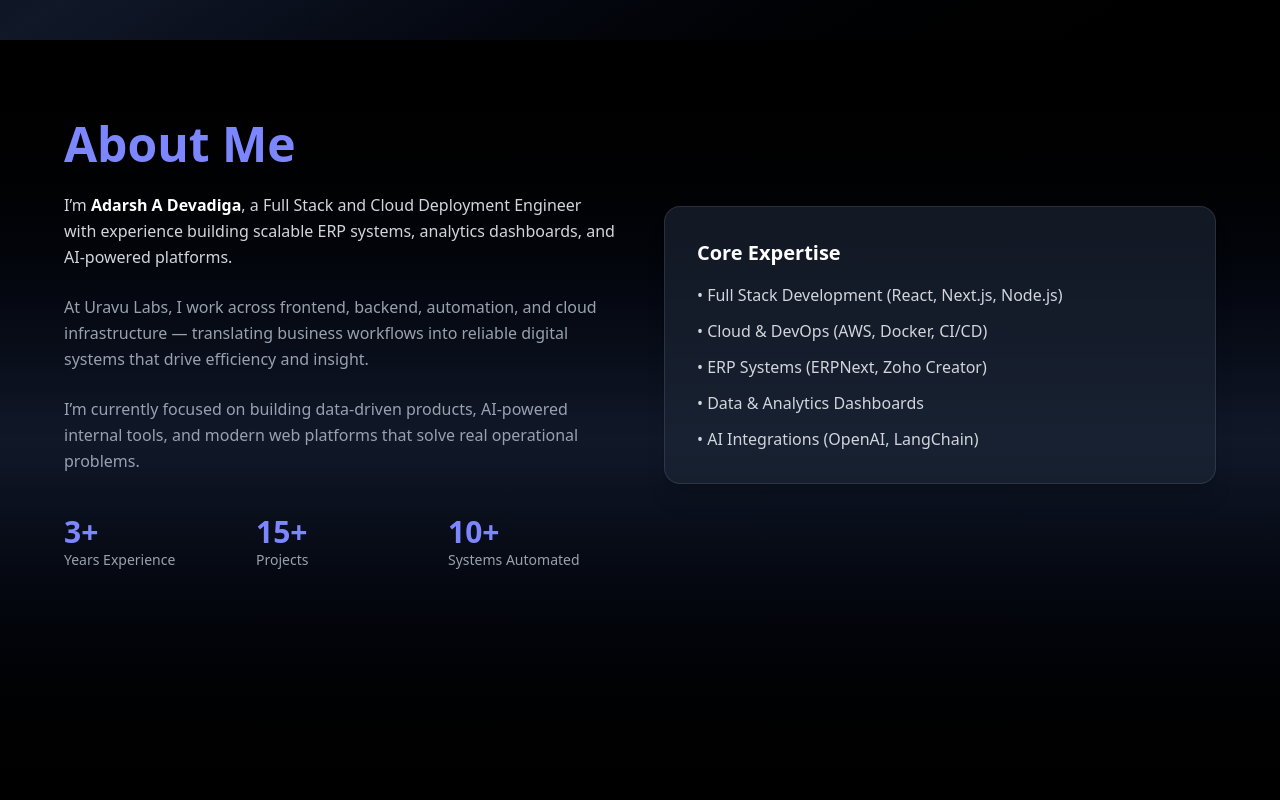
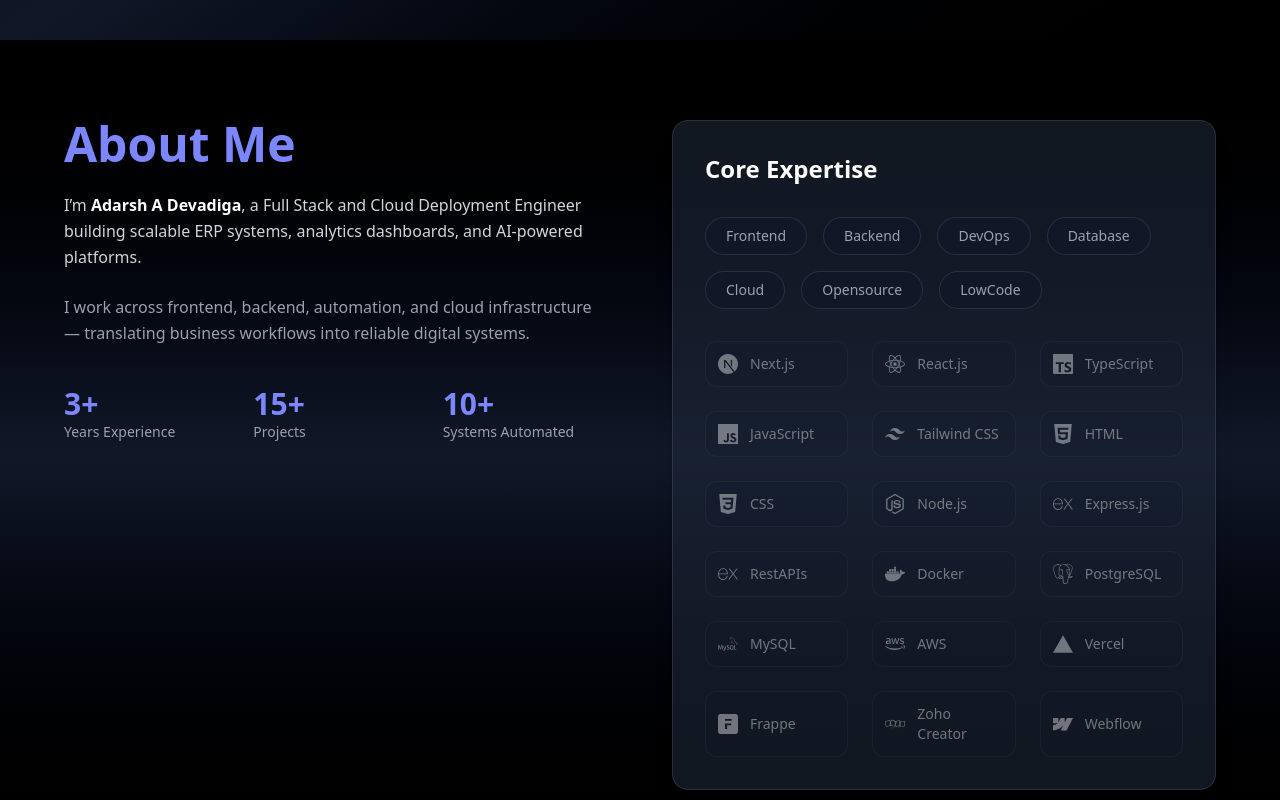
Before and after one commit to 0047Adarsh/My-Portfolio, a Next.js app: page / in a window 1280 px wide. Shown: the part 760-1560 px from the top of the page. Built offline with nearby package versions, Linux system fonts and the light colour scheme.

Commit message:
Added Skill Section

```diff
--- a/components/About.tsx
+++ b/components/About.tsx
@@ -1,9 +1,73 @@
+"use client";
+
+import { useState } from "react";
+import {
+  SiNextdotjs,
+  SiReact,
+  SiTypescript,
+  SiJavascript,
+  SiTailwindcss,
+  SiHtml5,
+  SiCss3,
+  SiNodedotjs,
+  SiExpress,
+  SiDocker,
+  SiPostgresql,
+  SiMysql,
+  SiVercel,
+  SiZoho,
+  SiFrappe
+
+} from "react-icons/si";
+import { FaAws } from "react-icons/fa";
+import {  FaWebflow } from "react-icons/fa6";
+
 export default function About() {
+  const [activeCategory, setActiveCategory] = useState<string | null>(null);
+
+  const skills = {
+    Frontend: [
+      { name: "Next.js", icon: <SiNextdotjs /> },
+      { name: "React.js", icon: <SiReact /> },
+      { name: "TypeScript", icon: <SiTypescript /> },
+      { name: "JavaScript", icon: <SiJavascript /> },
+      { name: "Tailwind CSS", icon: <SiTailwindcss /> },
+      { name: "HTML", icon: <SiHtml5 /> },
+      { name: "CSS", icon: <SiCss3 /> },
+    ],
+    Backend: [
+      { name: "Node.js", icon: <SiNodedotjs /> },
+      { name: "Express.js", icon: <SiExpress /> },
+      { name: "RestAPIs", icon: <SiExpress /> }
+    ],
+    DevOps: [
+      { name: "Docker", icon: <SiDocker /> },
+    ],
+    Database: [
+      { name: "PostgreSQL", icon: <SiPostgresql /> },
+      { name: "MySQL", icon: <SiMysql /> },
+    ],
+    Cloud: [
+      { name: "AWS", icon: <FaAws /> },
+      { name: "Vercel", icon: <SiVercel /> },
+    ],
+    Opensource: [
+      { name: "Frappe", icon: <SiFrappe  /> },
+    ],
+     LowCode: [
+      { name: "Zoho Creator", icon: <SiZoho  /> },
+       { name: "Webflow", icon: <FaWebflow /> },
+    ],
+  };
+
   return (
-    <section id="about" className="min-h-screen bg-gradient-to-b from-black via-gray-900 to-black text-white py-20 px-6">
-      <div className="max-w-6xl mx-auto grid md:grid-cols-2 gap-12 items-center">
+    <section
+      id="about"
+      className="min-h-screen bg-gradient-to-b from-black via-gray-900 to-black text-white py-20 px-6"
+    >
+      <div className="max-w-6xl mx-auto grid md:grid-cols-2 gap-16 items-start">
 
-        {/* Left */}
+
         <div>
           <h2 className="text-4xl md:text-5xl font-bold mb-6 text-indigo-400">
             About Me
@@ -11,23 +75,15 @@
 
           <p className="text-gray-300 leading-relaxed mb-6">
             I’m <span className="text-white font-semibold">Adarsh A Devadiga</span>,
-            a Full Stack and Cloud Deployment Engineer with experience building
-            scalable ERP systems, analytics dashboards, and AI-powered platforms.
+            a Full Stack and Cloud Deployment Engineer building scalable ERP systems,
+            analytics dashboards, and AI-powered platforms.
           </p>
 
           <p className="text-gray-400 leading-relaxed mb-6">
-            At Uravu Labs, I work across frontend, backend, automation, and cloud
-            infrastructure — translating business workflows into reliable digital
-            systems that drive efficiency and insight.
+            I work across frontend, backend, automation, and cloud infrastructure —
+            translating business workflows into reliable digital systems.
           </p>
 
-          <p className="text-gray-400 leading-relaxed">
-            I’m currently focused on building data-driven products, AI-powered
-            internal tools, and modern web platforms that solve real operational
-            problems.
-          </p>
-
-          {/* Stats */}
           <div className="grid grid-cols-3 gap-6 mt-10">
             <div>
               <p className="text-3xl font-bold text-indigo-400">3+</p>
@@ -44,19 +100,52 @@
           </div>
         </div>
 
-        {/* Right */}
+
         <div className="bg-gray-800/60 border border-white/10 rounded-2xl p-8 shadow-xl">
-          <h3 className="text-xl font-semibold mb-4 text-white">
+
+          <h3 className="text-2xl font-semibold mb-8 text-white">
             Core Expertise
           </h3>
 
-          <ul className="space-y-3 text-gray-300">
-            <li>• Full Stack Development (React, Next.js, Node.js)</li>
-            <li>• Cloud & DevOps (AWS, Docker, CI/CD)</li>
-            <li>• ERP Systems (ERPNext, Zoho Creator)</li>
-            <li>• Data & Analytics Dashboards</li>
-            <li>• AI Integrations (OpenAI, LangChain)</li>
-          </ul>
+
+          <div className="flex flex-wrap gap-4 mb-8">
+            {Object.keys(skills).map((category) => (
+              <button
+                key={category}
+                onMouseEnter={() => setActiveCategory(category)}
+                onMouseLeave={() => setActiveCategory(null)}
+                className={`px-5 py-2 rounded-full text-sm border transition-all duration-300
+                ${
+                  activeCategory === category
+                    ? "bg-indigo-500 text-white border-indigo-400"
+                    : "bg-gray-900 border-white/10 text-gray-400 hover:text-white"
+                }`}
+              >
+                {category}
+              </button>
+            ))}
+          </div>
+
+
+          <div className="grid grid-cols-2 md:grid-cols-3 gap-6">
+            {Object.entries(skills).map(([category, tools]) =>
+              tools.map((tool) => (
+                <div
+                  key={tool.name}
+                  className={`flex items-center gap-3 p-3 rounded-xl border transition-all duration-300
+                  ${
+                    activeCategory === category
+                      ? "bg-indigo-500/10 border-indigo-400 scale-105 opacity-100"
+                      : "bg-gray-900/40 border-white/10 opacity-40"
+                  }`}
+                >
+                  <span className="text-xl">{tool.icon}</span>
+                  <span className="text-sm font-medium">{tool.name}</span>
+                </div>
+              ))
+            )}
+          </div>
+
         </div>
       </div>
     </section>
--- a/components/Contact.tsx
+++ b/components/Contact.tsx
@@ -2,7 +2,7 @@
   return (
     <section id="contact" className="py-20 px-4 bg-gradient-to-b from-black via-gray-900 to-black">
       <div className="container mx-auto max-w-3xl">
-        {/* Header */}
+
         <div className="text-center mb-16">
           <h2 className="text-4xl md:text-5xl font-bold text-white mb-6">
             Let's Work Together
--- a/package.json
+++ b/package.json
@@ -16,7 +16,8 @@
     "lucide-react": "^0.574.0",
     "next": "16.1.6",
     "react": "19.2.3",
-    "react-dom": "19.2.3"
+    "react-dom": "19.2.3",
+    "react-icons": "^5.5.0"
   },
   "devDependencies": {
     "@tailwindcss/postcss": "^4",
```
Also changed, not shown: 1 other file (tests, documents, lock files or other folders).
